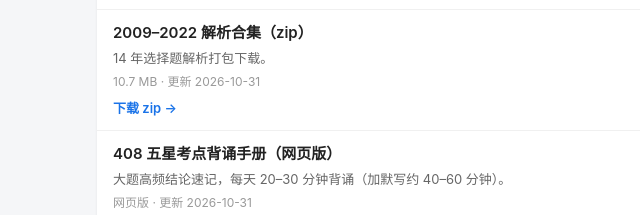
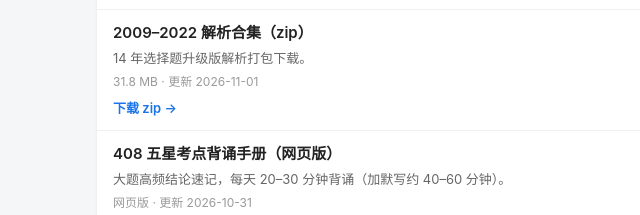
Before and after one commit to wangduoxi847-gif/kaoyan-materials, a plain HTML site: page index.html in a window 1280 px wide. Shown: the part 3306-3521 px from the top of the page, 199-839 px from the left. Drawn offline with Linux system fonts and the light colour scheme.

Commit message:
重打 2009–2022 选择题升级版合集 zip，更新首页合集条目

```diff
--- a/index.html
+++ b/index.html
@@ -108,7 +108,7 @@ footer{text-align:center;font-size:12px;color:#999;padding:28px 16px 8px}
 <li class="leaf" data-search="408 2011 选择题 详解 升级版 图像 口诀 考频"><a class="doc" href="./408-2011-xuanzeti-shengji.pdf"><span class="t">2011 选择题详解（升级版）</span><span class="d">109 页升级版：图像＋口诀＋考频标注的完整拆解。</span><span class="m">109 页 · 4.4 MB · 更新 2026-11-01</span><span class="f">打开 PDF →</span></a></li>
 <li class="leaf" data-search="408 2010 选择题 详解 升级版 图像 口诀 考频"><a class="doc" href="./408-2010-xuanzeti-shengji.pdf"><span class="t">2010 选择题详解（升级版）</span><span class="d">106 页升级版：图像＋口诀＋考频标注的完整拆解。</span><span class="m">106 页 · 4.2 MB · 更新 2026-11-01</span><span class="f">打开 PDF →</span></a></li>
 <li class="leaf" data-search="408 2009 选择题 详解 升级版 图像 口诀 考频"><a class="doc" href="./408-2009-xuanzeti-shengji.pdf"><span class="t">2009 选择题详解（升级版）</span><span class="d">109 页升级版：图像＋口诀＋考频标注的完整拆解。</span><span class="m">109 页 · 4.2 MB · 更新 2026-11-01</span><span class="f">打开 PDF →</span></a></li>
-<li class="leaf" data-search="408 2009 2022 解析 合集 打包下载 zip"><a class="doc" href="./408-2009-2022-heji.zip"><span class="t">2009–2022 解析合集（zip）</span><span class="d">14 年选择题解析打包下载。</span><span class="m">10.7 MB · 更新 2026-10-31</span><span class="f">下载 zip →</span></a></li>
+<li class="leaf" data-search="408 2009 2022 解析 合集 打包下载 zip"><a class="doc" href="./408-2009-2022-heji.zip"><span class="t">2009–2022 解析合集（zip）</span><span class="d">14 年选择题升级版解析打包下载。</span><span class="m">31.8 MB · 更新 2026-11-01</span><span class="f">下载 zip →</span></a></li>
 <li class="leaf" data-search="408 五星考点 背诵手册 网页版 大题 高频结论 速记 背诵"><a class="doc" href="./408-wuxing-beisong.html"><span class="t">408 五星考点背诵手册（网页版）</span><span class="d">大题高频结论速记，每天 20–30 分钟背诵（加默写约 40–60 分钟）。</span><span class="m">网页版 · 更新 2026-10-31</span><span class="f">打开网页 →</span></a></li>
 </ul>
 </section>
```
